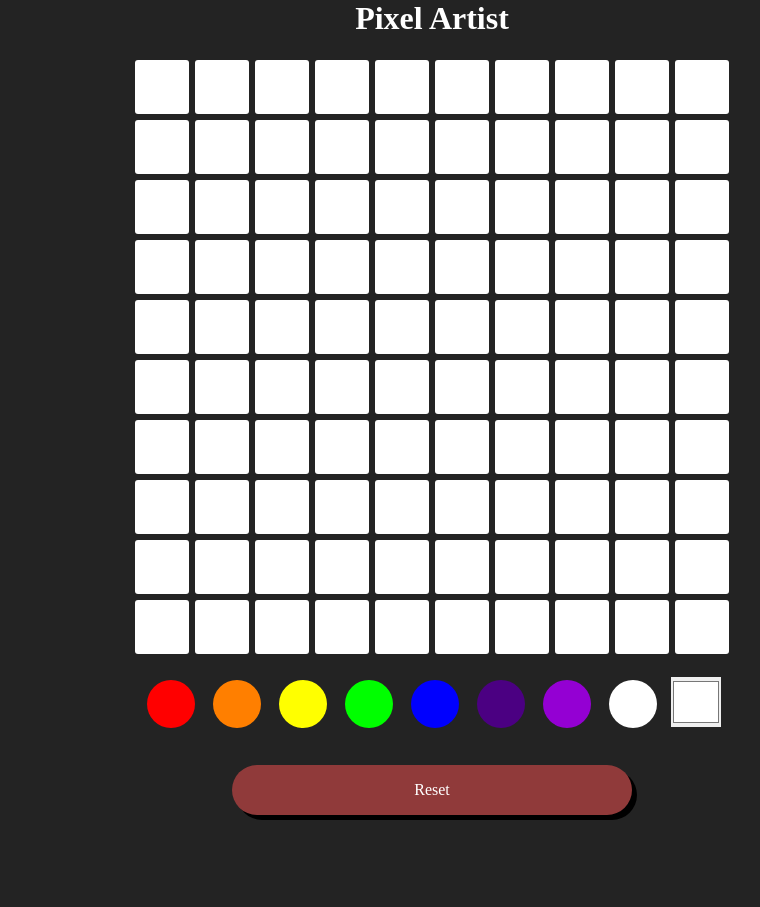
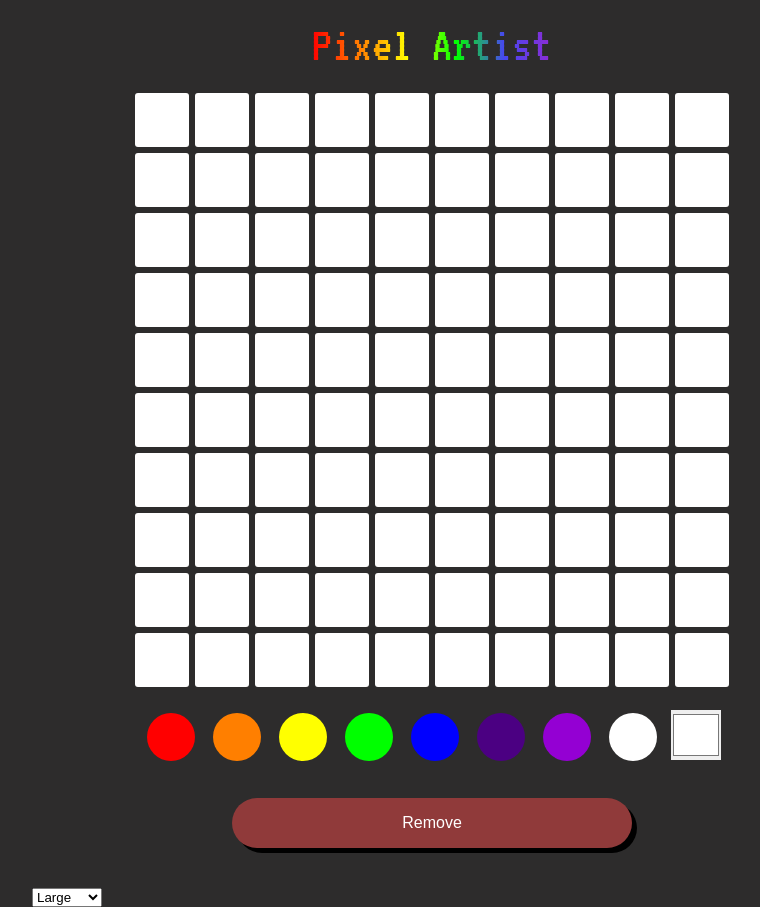
Before and after one commit to Soreg/PixelArtist, a plain HTML site: page index.html in a window 1280 px wide. Shown: the whole page, without its empty margins (208-968 px from the left). Before the commit the page ends 855 px from the top, so only its background shows below. Drawn offline with Linux system fonts and the light colour scheme.

Commit message:
Functionality: Added sizes (Large, Medium, Small) to project

```diff
--- a/css/style.css
+++ b/css/style.css
@@ -1,16 +1,28 @@
+@import url('https://fonts.googleapis.com/css?family=VT323');
+
 * {
   margin: 0;
   padding: 0;
 }
 
 body {
-  background-color: #232323;
+  background-color: #2d2c2c;
   color: white;
+  font-family: "Arial";
 }
 
 h1 {
   text-align: center;
-  margin-bottom: 20px;
+  margin: 20px auto;
+  font-family: "VT323";
+  font-weight: normal;
+  font-size: 50px;
+  background-image: -webkit-gradient( linear, left top, right top, color-stop(0, #FF0000), color-stop(0.20, #FF7F00), color-stop(0.40, #FFFF00), color-stop(0.60, #00FF00), color-stop(0.80, #4747f0), color-stop(1, #8d2cd4));
+  background-image: gradient( linear, left top, right top, color-stop(0, #FF0000), color-stop(0.20, #FF7F00), color-stop(0.40, #FFFF00), color-stop(0.60, #00FF00), color-stop(0.80, #4747f0), color-stop(1, #8d2cd4));
+  color:transparent;
+  -webkit-background-clip: text;
+  background-clip: text;
+  max-width: 240px;
 }
 
 .wrapper {
@@ -26,13 +38,30 @@ h1 {
     margin-bottom: 20px;
 }
 
-.pixel {
+.pixelLarge {
     width: 9%;
     background: #FFF;
     padding-bottom: 9%;
     float: left;
     margin: .5%;
     border-radius: 3px;
+    cursor: pointer;
+}
+.pixelMedium {
+    width: 4.7%;
+    background: #FFF;
+    padding-bottom: 4.7%;
+    float: left;
+    margin: 0.5px;
+    border-radius: 1px;
+    cursor: pointer;
+}
+.pixelSmall {
+    width: 2.275%;
+    background: #FFF;
+    padding-bottom: 2.275%;
+    float: left;
+    margin: 0.5px;
     cursor: pointer;
 }
 
--- a/index.html
+++ b/index.html
@@ -10,108 +10,7 @@
 <body>
   <div class="wrapper">
     <h1>Pixel Artist</h1>
-    <div class="pixelContainer">
-      <div class="pixel"></div>
-      <div class="pixel"></div>
-      <div class="pixel"></div>
-      <div class="pixel"></div>
-      <div class="pixel"></div>
-      <div class="pixel"></div>
-      <div class="pixel"></div>
-      <div class="pixel"></div>
-      <div class="pixel"></div>
-      <div class="pixel"></div>
-      <div class="pixel"></div>
-      <div class="pixel"></div>
-      <div class="pixel"></div>
-      <div class="pixel"></div>
-      <div class="pixel"></div>
-      <div class="pixel"></div>
-      <div class="pixel"></div>
-      <div class="pixel"></div>
-      <div class="pixel"></div>
-      <div class="pixel"></div>
-      <div class="pixel"></div>
-      <div class="pixel"></div>
-      <div class="pixel"></div>
-      <div class="pixel"></div>
-      <div class="pixel"></div>
-      <div class="pixel"></div>
-      <div class="pixel"></div>
-      <div class="pixel"></div>
-      <div class="pixel"></div>
-      <div class="pixel"></div>
-      <div class="pixel"></div>
-      <div class="pixel"></div>
-      <div class="pixel"></div>
-      <div class="pixel"></div>
-      <div class="pixel"></div>
-      <div class="pixel"></div>
-      <div class="pixel"></div>
-      <div class="pixel"></div>
-      <div class="pixel"></div>
-      <div class="pixel"></div>
-      <div class="pixel"></div>
-      <div class="pixel"></div>
-      <div class="pixel"></div>
-      <div class="pixel"></div>
-      <div class="pixel"></div>
-      <div class="pixel"></div>
-      <div class="pixel"></div>
-      <div class="pixel"></div>
-      <div class="pixel"></div>
-      <div class="pixel"></div>
-      <div class="pixel"></div>
-      <div class="pixel"></div>
-      <div class="pixel"></div>
-      <div class="pixel"></div>
-      <div class="pixel"></div>
-      <div class="pixel"></div>
-      <div class="pixel"></div>
-      <div class="pixel"></div>
-      <div class="pixel"></div>
-      <div class="pixel"></div>
-      <div class="pixel"></div>
-      <div class="pixel"></div>
-      <div class="pixel"></div>
-      <div class="pixel"></div>
-      <div class="pixel"></div>
-      <div class="pixel"></div>
-      <div class="pixel"></div>
-      <div class="pixel"></div>
-      <div class="pixel"></div>
-      <div class="pixel"></div>
-      <div class="pixel"></div>
-      <div class="pixel"></div>
-      <div class="pixel"></div>
-      <div class="pixel"></div>
-      <div class="pixel"></div>
-      <div class="pixel"></div>
-      <div class="pixel"></div>
-      <div class="pixel"></div>
-      <div class="pixel"></div>
-      <div class="pixel"></div>
-      <div class="pixel"></div>
-      <div class="pixel"></div>
-      <div class="pixel"></div>
-      <div class="pixel"></div>
-      <div class="pixel"></div>
-      <div class="pixel"></div>
-      <div class="pixel"></div>
-      <div class="pixel"></div>
-      <div class="pixel"></div>
-      <div class="pixel"></div>
-      <div class="pixel"></div>
-      <div class="pixel"></div>
-      <div class="pixel"></div>
-      <div class="pixel"></div>
-      <div class="pixel"></div>
-      <div class="pixel"></div>
-      <div class="pixel"></div>
-      <div class="pixel"></div>
-      <div class="pixel"></div>
-      <div class="pixel"></div>
-    </div>
+    <div class="pixelContainer"></div>
 
     <div class="colorsContainer">
       <div class="userColor" id="colorPosition1"></div>
@@ -125,7 +24,16 @@
       <input id="colorPicker" type="color" value="#ffffff">
     </div>
 
-    <div id="remove">Reset</div>
+<div class="tools">
+  <div id="remove">Remove</div>
+  <div>
+    <select id="pixelSize" onchange="draw()">
+      <option value="large">Large</option>
+      <option value="medium">Medium</option>
+      <option value="small">Small</option>
+    </select>
+  </div>
+</div>
 
 
 
--- a/js/app.js
+++ b/js/app.js
@@ -5,6 +5,38 @@ var pixels = document.getElementsByClassName("pixel");
 var remove = document.querySelector("#remove");
 //console.log(selects.length);
 //alert(window.getComputedStyle(document.getElementById('colorPosition2'),null).getPropertyValue('background'));
+function draw() {
+  function changeSize() {
+    var val = document.getElementById("pixelSize").value;
+    drawPixels(val);
+  }
+
+  function drawPixels(val) {
+    var element = document.querySelector(".pixelContainer");
+    element.innerHTML = "";
+    var pixel;
+    if (val === "large") {
+      for (var i = 0; i < 100; i++) {
+        pixel = document.createElement("div");
+        pixel.className = "pixel pixelLarge";
+        element.appendChild(pixel);
+      }
+    } else if (val === "medium") {
+      for (var i = 0; i < 400; i++) {
+        pixel = document.createElement("div");
+        pixel.className = "pixel pixelMedium";
+        element.appendChild(pixel);
+      }
+    } else {
+      for (var i = 0; i < 1600; i++) {
+        pixel = document.createElement("div");
+        pixel.className = "pixel pixelSmall";
+        element.appendChild(pixel);
+      }
+    }
+  }
+
+  changeSize();
 
   for (var i = 0; i < colors.length; i++) {
     colors[i].addEventListener('click', function() {
@@ -23,7 +55,11 @@ remove.addEventListener('click', function() {
       pixels[i].style.backgroundColor = "#FFF";
     }
   })
+
   picker.addEventListener("change", watchColorPicker, false);
   function watchColorPicker(event) {
     colorPicked = picker.value;
   }
+}
+
+draw();
```
Lines whose indentation alone changed are shown as unchanged.
